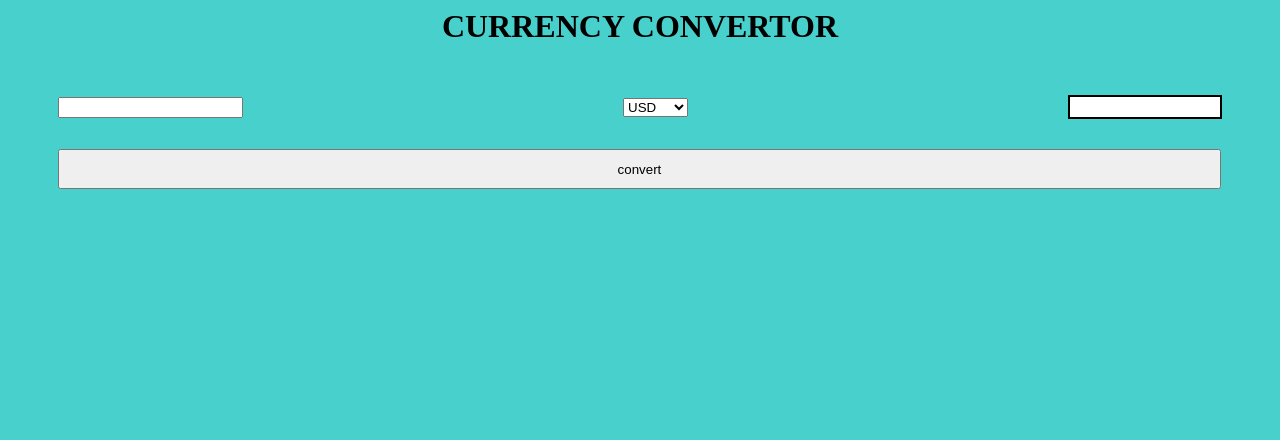
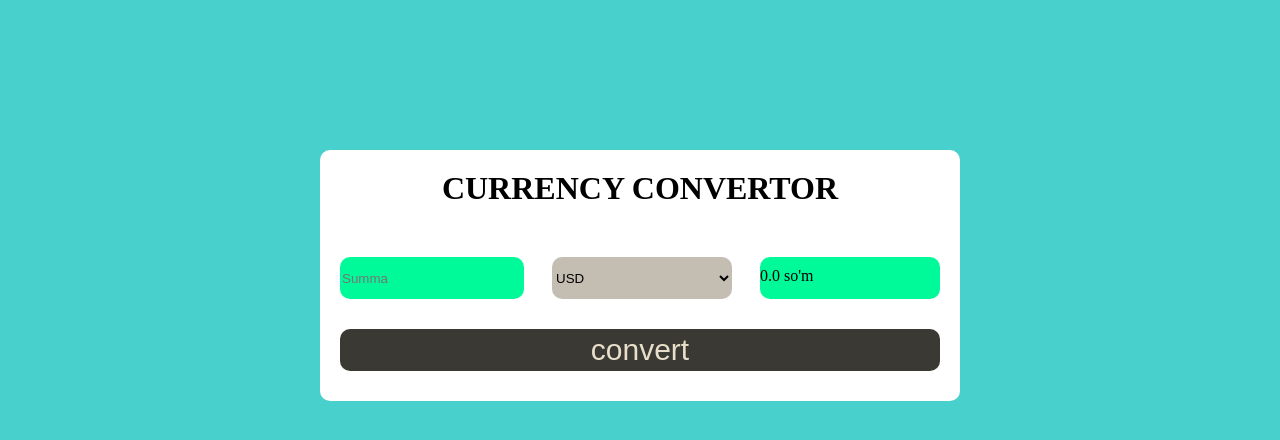
Before and after one commit to bakhodirsuyarov/valyuta-convertor, a plain HTML site: page index.html in a window 1280 px wide. Drawn offline with Linux system fonts and the light colour scheme.

Commit message:
change style

```diff
--- a/css/style.css
+++ b/css/style.css
@@ -5,10 +5,18 @@ body{
 
 .container{
   width: 100%;
-  max-width: 1316px;
+  max-width: 600px;
+  display: flex;
+  flex-direction: column;
   justify-content: center;
   align-items: center;
-
+  margin-left: auto;
+  margin-right: auto;
+  margin-top: 150px;
+  background-color: #fff;
+  padding-left: 20px;
+  padding-right: 20px;
+  border-radius: 10px;
 }
 
 .konvertor-title{
@@ -16,28 +24,64 @@ body{
   padding: 0;
   list-style: none;
   margin-bottom: 50px;
+  margin-top: 20px;
   text-align: center;
 }
 
 .konvertor-currency{
+  width: 100%;
+  display: flex;
+  flex-direction: column;
+  justify-content: space-between;
+  align-items: center;
+  margin-bottom: 30px;
+}
+
+.konvertor-currency__inner{
+  width: 100%;
   display: flex;
   justify-content: space-between;
   align-items: center;
-  margin-left: 50px;
-  margin-right: 50px;
   margin-bottom: 30px;
 }
 
+.currency-input{
+  width: 30%;
+  height: 40px;
+  border: none;
+  background-color: mediumspringgreen;
+  border-radius: 10px;
+}
+
+.currency-select{
+  width: 30%;
+  border-radius: 10px;
+  border: none;
+  height: 42px;
+  background-color: rgb(196, 189, 178);
+}
+
 .currency-output{
-  width: 150px;
-  height: 20px;
-  background-color: #fff;
-  border: solid 2px #000;
+  display: flex;
+  width: 30%;
+  height: 42px;
+  border: none;
+  border-radius: 10px;
+  background-color: mediumspringgreen;
+}
+
+.currency-output__span{
+  margin-top: 10px;
 }
 
 .currency-btn{
-  width: 92%;
-  height: 40px;
+  width: 100%;
+  height: 42px;
   margin-left: 50px;
   margin-right: 50px;
+  border: none;
+  border-radius: 10px;
+  font-size: 30px;
+  background-color: rgb(59, 57, 52);
+  color: rgb(231, 223, 202);
 }
--- a/index.html
+++ b/index.html
@@ -15,16 +15,20 @@
           CURRENCY CONVERTOR
         </h1>
         <form class="konvertor-currency js-form" method="GET">
-        <input class="currency-input js-input" type="number" name="currency">
+          <div class="konvertor-currency__inner">
+            <input class="currency-input js-input" type="number" name="currency" placeholder="Summa">
             <select class="currency-select js-select" name="select" id="select">
               <option value="10641">USD</option>
               <option value="11356">EURO</option>
               <option value="14942">Dirham</option>
             </select>
-        <output class="currency-output js-output"></output>
+            <output class="currency-output js-output">
+              <span class="currency-output__span">0.0 so'm</span>
+            </output>
           </div>
           <button class="currency-btn js-button">convert</button>
         </form>
+      </div>
     </div>
 
 
```
Lines whose indentation alone changed are shown as unchanged.
